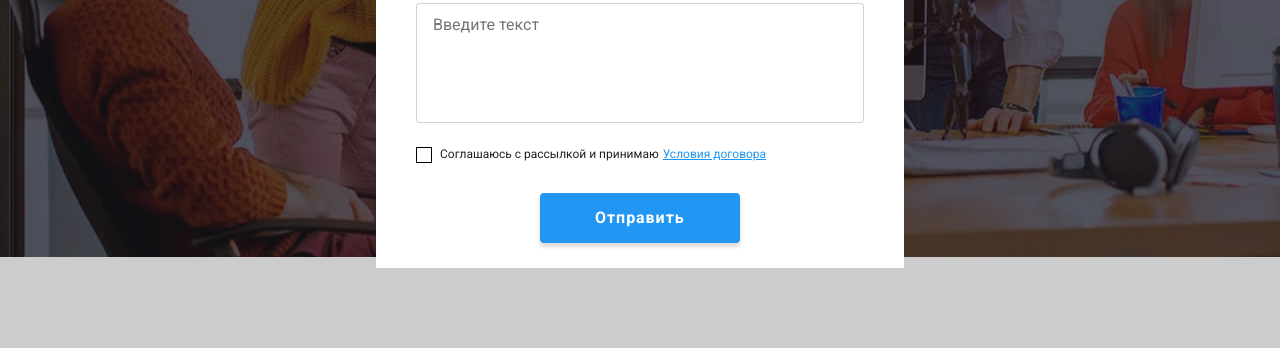
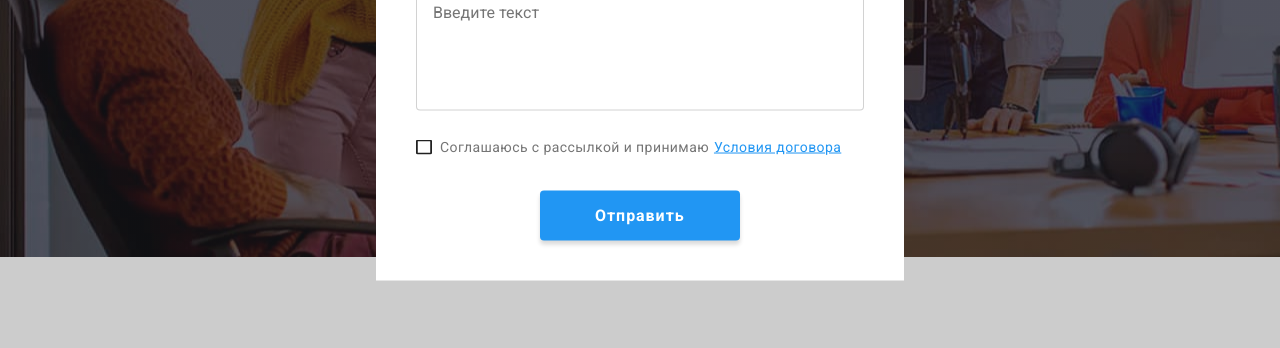
Before and after one commit to serg-grish/goit-markup-hw-06, a plain HTML site: page index.html in a window 1280 px wide. Both pictures are taken after a click on the button "Заказать услугу". Shown: the part 422-770 px from the top of the page. Drawn offline with Linux system fonts and the light colour scheme.

Commit message:
добавил цвет и шрифт договору в модалке

```diff
--- a/css/styles.css
+++ b/css/styles.css
@@ -251,8 +251,8 @@ img {
   position: absolute;
   top: 50%;
   left: 50%;
-  width: 528px;
-  height: 580px;
+  min-width: 528px;
+  min-height: 580px;
   background-color: var(--secondary-accent-color);
   padding: 40px;
 
@@ -356,10 +356,10 @@ img {
   content: "";
   display: block;
   width: 16px;
-  height: 16px;
-  border: 1px solid #000000;
+  height: 15px;
   cursor: pointer;
   margin-right: 8px;
+  background-image: url("../images/svg/check-box.svg");
 }
 
 .modal-form-term:checked + .modal-form-check-desc::before {
@@ -367,6 +367,9 @@ img {
   background-position: center;
   background-color: var(--accent-color);
   background-repeat: no-repeat;
+  box-shadow: none;
+
+  transition: background-color 250ms cubic-bezier(0.4, 0, 0.2, 1);
 }
 
 .modal-form-term:focus + .modal-form-check-desc::before {
@@ -374,14 +377,25 @@ img {
 }
 
 .modal-form-check-desc {
-  font-size: 12px;
   display: flex;
   align-items: center;
+  text-align: center;
+  font-weight: 400;
+  font-size: 14px;
+  line-height: 1.71;
+  letter-spacing: 0.03em;
+  color: var(--primary-text-color);
+  cursor: pointer;
 }
-.checkbox-right {
+.modal-form-check-desc a {
   color: var(--accent-color);
   text-decoration: underline;
   border: 1px solid transparent;
+}
+.modal-check-term a:focus {
+  outline: none;
+  border: 1px solid var(--accent-color);
+  border-radius: 2px;
 }
 /* ============ MODAL BTN ============ */
 .modal-form-btn {
--- a/index.html
+++ b/index.html
@@ -515,7 +515,7 @@
           />
           <label class="modal-form-check-desc" for="user-term"
             >Соглашаюсь с рассылкой и принимаю&nbsp;
-            <a href="" class="checkbox-right">Условия договора</a>
+            <a href="">Условия договора</a>
           </label>
           <button type="submit" class="modal-form-btn">Отправить</button>
         </form>
```
